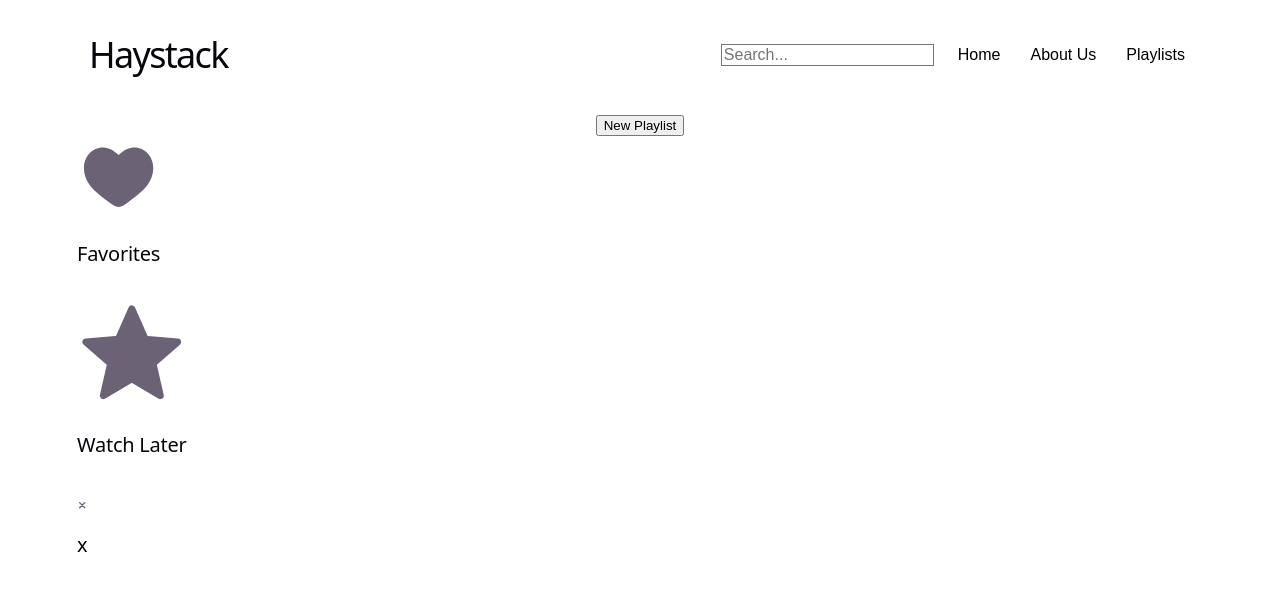
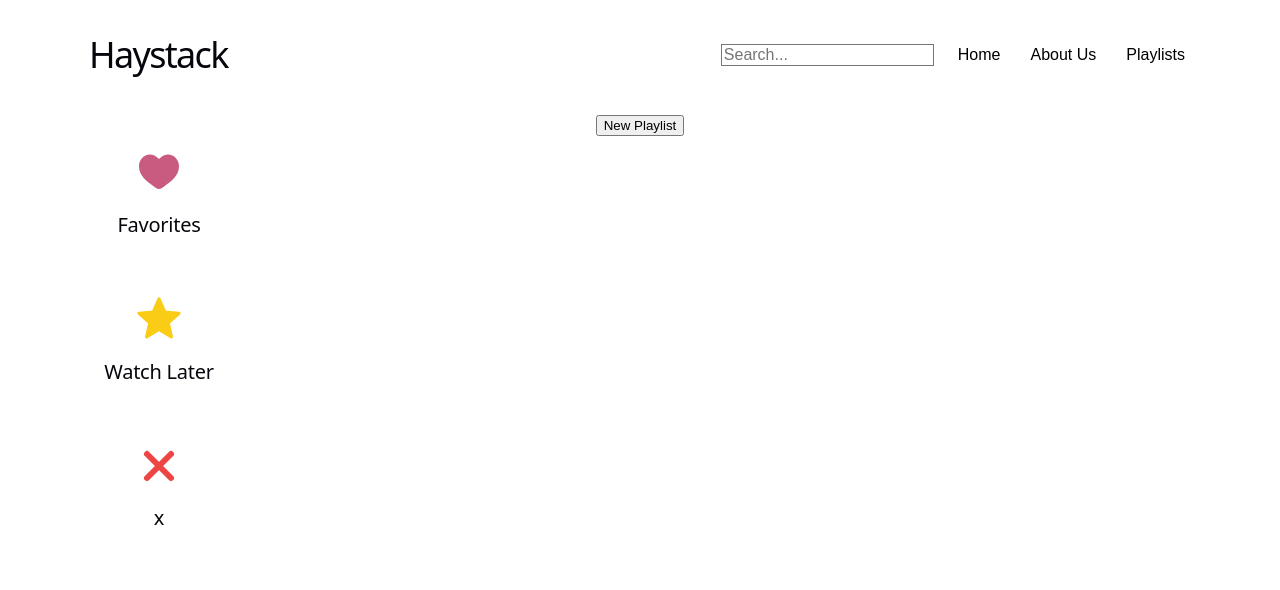
Before and after one commit to samkern108/Haystack, a React (Vite) app in the folder haystack-app/: page / in a window 1280 px wide. Both pictures are taken after a click on the button "Playlists". Shown: the top 590 px of the page. Built offline with nearby package versions, Linux system fonts and the light colour scheme.

Commit message:
playlist info styling

```diff
--- a/haystack-app/src/components/playlist_components/PlaylistRow.css
+++ b/haystack-app/src/components/playlist_components/PlaylistRow.css
@@ -1,5 +1,14 @@
 main {
   padding: 2rem;
+}
+
+.playlist-info {
+  display: block;
+  align-items: center;
+  justify-items: center;
+  width: 140px;
+  flex: 0 0 140px;
+  padding: 12px;
 }
 
 .playlist-row {
@@ -9,3 +18,14 @@ main {
   overflow-x: visible;
   padding-bottom: 1rem;
 }
+
+.playlist-label-button {
+  display: flex;
+  align-items: center;
+  justify-content: center;
+
+  width: 48px;
+  height: 48px;
+
+  border-radius: 50%;
+}
--- a/haystack-app/src/components/playlist_components/PlaylistRow.tsx
+++ b/haystack-app/src/components/playlist_components/PlaylistRow.tsx
@@ -18,8 +18,11 @@ export function PlaylistRow( props : PlaylistRowProps) {
 
   return (
     <section className="playlist-row">
-      <div>
-        { videoLabel?.icon }
+      <div className="playlist-info">
+        <div className={`playlist-label-button`}
+          style={{ color: videoLabel?.darkColor }}>
+          { videoLabel?.icon }
+        </div>
         <h2>{ props.playlist.name }</h2>
       </div>
 
```
